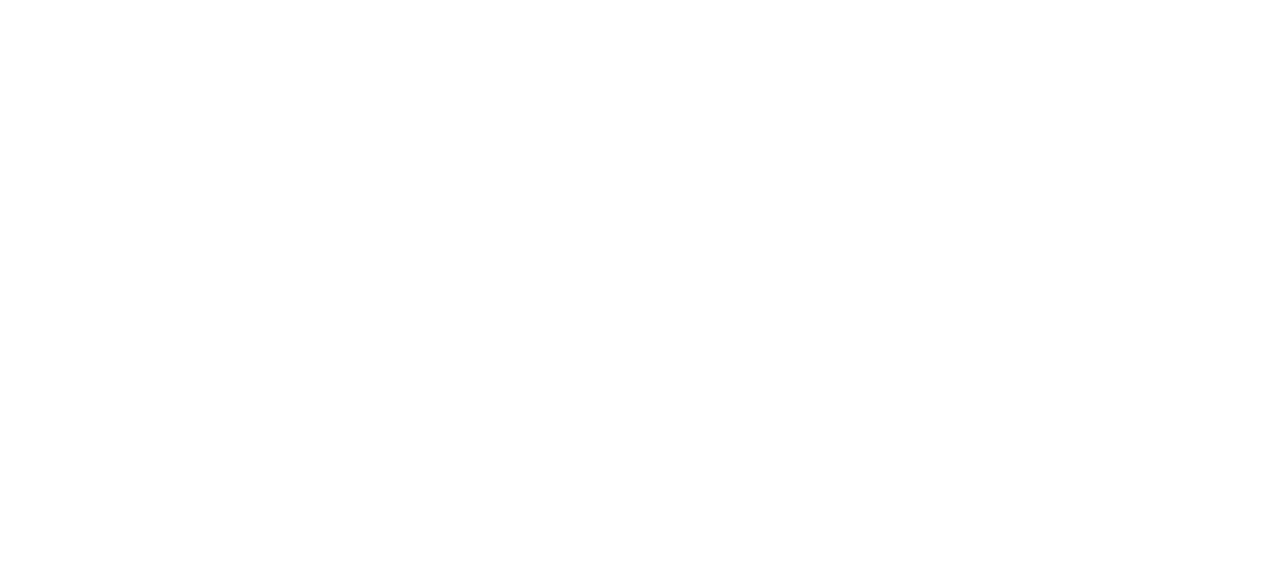
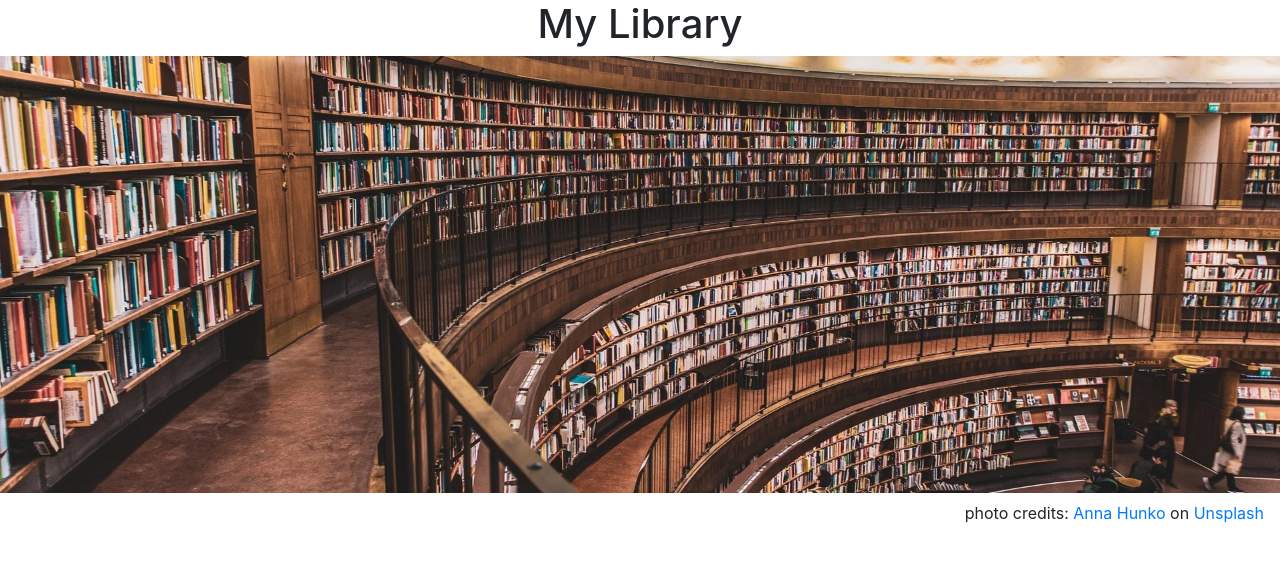
Before and after one commit to 1997Buhuti/LibraryApp2, a React (Create React App) app: page / in a window 1280 px wide. Shown: the top 562 px of the page. Built offline with nearby package versions, Linux system fonts and the light colour scheme.

Commit message:
MLA2A-7/Welcome_Section/Complete

```diff
--- /dev/null
+++ b/src/App.scss
@@ -0,0 +1,2 @@
+@import "../node_modules/bootstrap/scss/bootstrap";
+@import "./Resources/Main";
--- a/src/App.tsx
+++ b/src/App.tsx
@@ -1,9 +1,11 @@
 import React from 'react';
+import "./App.scss"
+import Library from "./Components/Library";
 
 function App() {
   return (
     <div className="App">
-
+      <Library/>
     </div>
   );
 }
--- a/src/Components/Library.tsx
+++ b/src/Components/Library.tsx
@@ -1,10 +1,14 @@
 import React from "react";
+import {Col, Row} from "react-bootstrap";
+import WelcomeScreen from "./WelcomeScreen";
 
 const Library=()=>{
     return(
-        <div>
-            <h1>Hello World</h1>
-        </div>
+        <Row className="Library mx-0">
+            <Col className="px-0">
+                <WelcomeScreen/>
+            </Col>
+        </Row>
     )
 }
 
--- /dev/null
+++ b/src/Components/WelcomeScreen.tsx
@@ -0,0 +1,23 @@
+import React from "react";
+import {Col, Row} from "react-bootstrap";
+import Image from "../Resources/Images/Library_Anna_Hunko.webp"
+const WelcomeScreen =()=>{
+    return(
+        <Row className="Welcome-Screen mx-0">
+            <Col xs={12} className="Welcome-Screen-Title px-0">
+                <h1>My Library</h1>
+            </Col>
+
+            <Col xs={12} className="px-0">
+                <img src={Image} alt="Library_Image"/>
+            </Col>
+            <Col xs={12} className="photo-credits pt-2 pr-3 px-0">
+                photo credits: <a href="https://unsplash.com/@annahunko?utm_source=unsplash&utm_medium=referral&utm_content
+                    =creditCopyText">Anna Hunko</a> on <a href="https://unsplash.com/?utm_source=
+                    unsplash&utm_medium=referral&utm_content=creditCopyText">Unsplash</a>
+            </Col>
+
+        </Row>
+    )
+}
+export default WelcomeScreen;
--- /dev/null
+++ b/src/Resources/Main.scss
@@ -0,0 +1 @@
+@import "Styles/Library";
--- /dev/null
+++ b/src/Resources/Styles/Library.scss
@@ -0,0 +1,15 @@
+.Library{
+  .Welcome-Screen{
+    img{
+      height: auto;
+      width: 100%;
+    }
+    .Welcome-Screen-Title{
+      text-align: center;
+    }
+    .photo-credits{
+      text-align: right;
+
+    }
+  }
+}
```
Also changed, not shown: package.json (+13 -1 lines), src/ContentScreen.tsx (+4 -3 lines), src/Resources/Images/Library_Anna_Hunko.webp (added), 1 other file (tests, documents, lock files or other folders).
